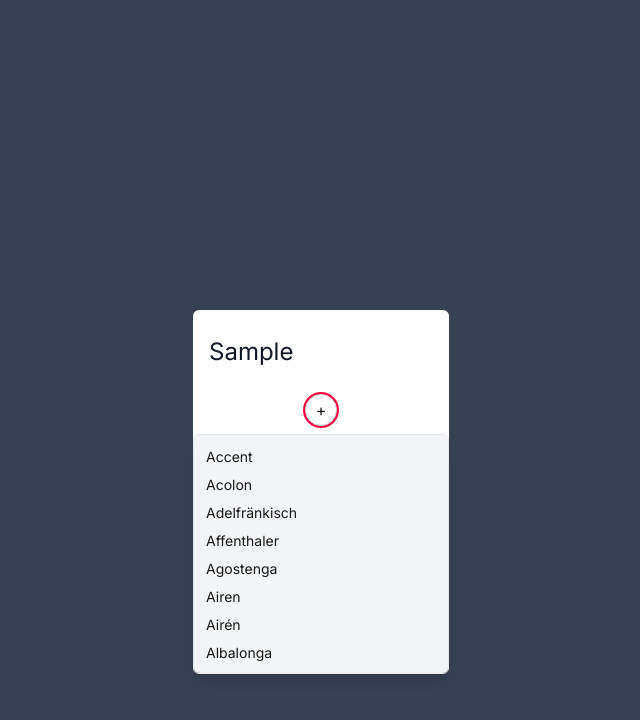
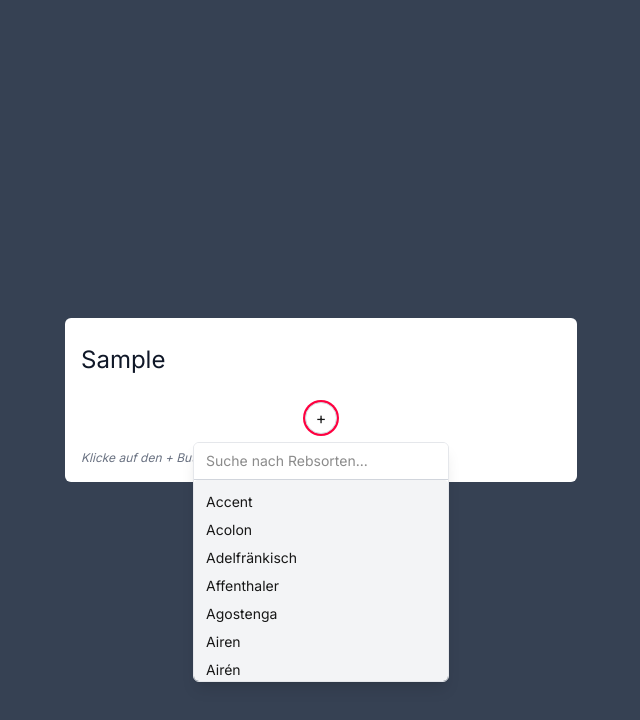
Before and after one commit to Siiiimon/vinolin-grape-selection-component, a Next.js app: page / in a window 1280 px wide. Both pictures are taken after typing "Sample" into the empty fields and a click on the button "Add a grape variety". Shown: the top 720 px of the page, without its empty margins (319-959 px from the left). Built offline with nearby package versions, Linux system fonts and the light colour scheme.

Commit message:
feat: add search for varieties
also makes the component twice as wide

```diff
--- a/src/app/ui/GrapeSelection/GrapeSelection.tsx
+++ b/src/app/ui/GrapeSelection/GrapeSelection.tsx
@@ -72,7 +72,7 @@ export default function GrapeSelection({
     const showPercentageError = total !== 100 && currentVPs.length > 0;
 
     return (
-        <div className="w-64 p-4 mx-auto space-y-4 bg-white rounded-md">
+        <div className="w-128 p-4 mx-auto space-y-4 bg-white rounded-md">
             <input type="text" placeholder="Name" className="
                 block py-2.5 px-0 w-full text-2xl
                 text-gray-900 bg-transparent appearance-none
--- a/src/app/ui/VarietyChooser/VarietyChooser.tsx
+++ b/src/app/ui/VarietyChooser/VarietyChooser.tsx
@@ -1,4 +1,5 @@
 import { VarietyType } from "@/types/variety";
+import { useMemo, useState } from "react";
 
 type VarietyChooserProps = {
     availableVarieties: VarietyType[];
@@ -7,13 +8,28 @@ type VarietyChooserProps = {
 }
 
 export default function VarietyChooser({ availableVarieties, chosenVarieties, chooseVariety }: VarietyChooserProps) {
+    const [search, setSearch] = useState<string>("");
     const varietiesWithIsChosen: [VarietyType, boolean][] = availableVarieties
         .map<[VarietyType, boolean]>((variety) => [variety, chosenVarieties.some((v) => v.id === variety.id)])
         .sort((a, b) => a[0].name.localeCompare(b[0].name)); // need to re-sort array afterwards
 
+    const filteredVarieties = useMemo(() =>
+        varietiesWithIsChosen.filter(([vp]) =>
+            vp.name.toLowerCase().includes(search.toLowerCase())
+        ), [search, varietiesWithIsChosen]
+    );
+
     return (
+        <div>
+            <input
+            type="text"
+            placeholder="Suche nach Rebsorten..."
+            value={search}
+            onChange={e => setSearch(e.target.value)}
+            className="w-full px-3 py-2 border-b border-gray-300 text-sm focus:outline-none focus:border-[var(--color-primary)]"
+            />
             <ul className="bg-gray-100 rounded-sm p-2">
-            {varietiesWithIsChosen.map(([variety, isChosen]) => (
+                {filteredVarieties.map(([variety, isChosen]) => (
                     <li key={variety.id} onClick={() => {
                         if (!isChosen) chooseVariety(variety);
                     }} className={`
@@ -25,5 +41,6 @@ export default function VarietyChooser({ availableVarieties, chosenVarieties, ch
                     `}>{variety.name}</li>
                 ))}
             </ul>
+        </div>
     )
 }
```
Lines whose indentation alone changed are shown as unchanged.
